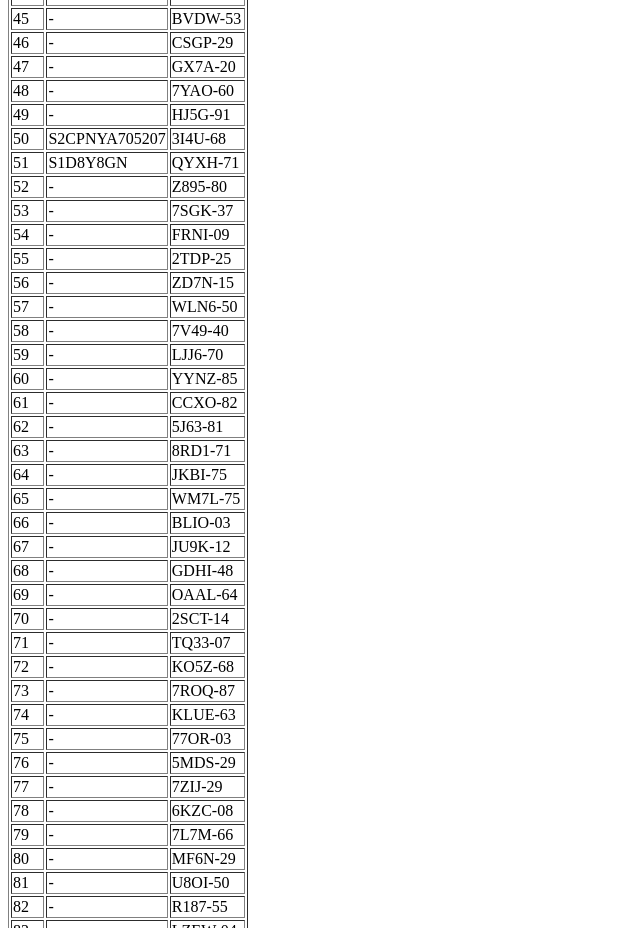
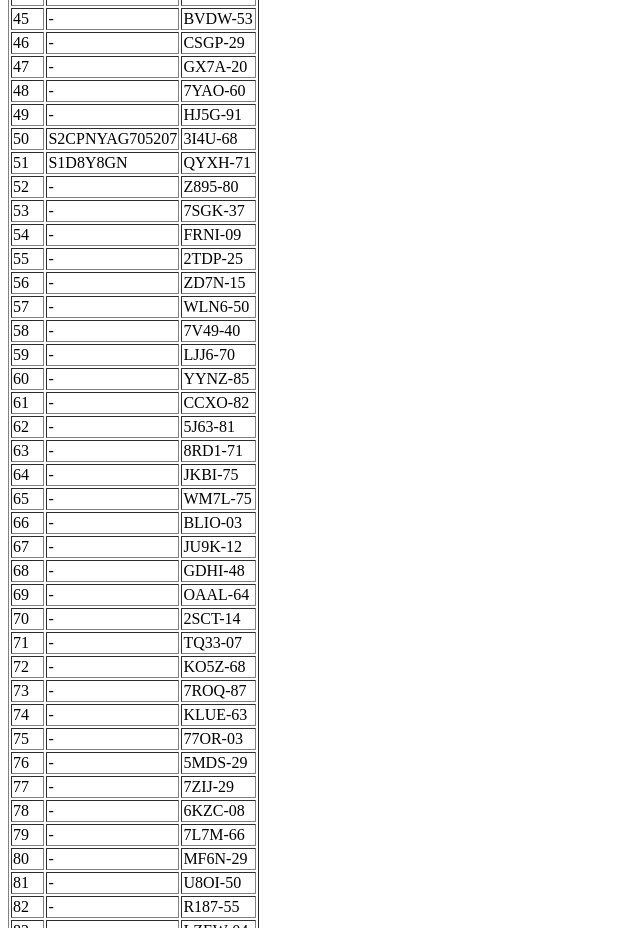
Before and after one commit to sseh-c/scrap_program, a plain HTML site: page index.html in a window 1280 px wide. Shown: the part 1180-2108 px from the top of the page, without its empty margins (0-640 px from the left). Drawn offline with Linux system fonts and the light colour scheme.

Commit message:
Update index.html

```diff
--- a/index.html
+++ b/index.html
@@ -58,7 +58,7 @@
 <tr class="pass"><td id="num">47</td><td id="disk_num">-</td><td id="key">GX7A-20</td></tr>
 <tr class="pass"><td id="num">48</td><td id="disk_num">-</td><td id="key">7YAO-60</td></tr>
 <tr class="pass"><td id="num">49</td><td id="disk_num">-</td><td id="key">HJ5G-91</td></tr>
-<tr class="pass"><td id="num">50</td><td id="disk_num">S2CPNYA705207</td><td id="key">3I4U-68</td></tr>
+<tr class="pass"><td id="num">50</td><td id="disk_num">S2CPNYAG705207</td><td id="key">3I4U-68</td></tr>
 <tr class="pass"><td id="num">51</td><td id="disk_num">S1D8Y8GN</td><td id="key">QYXH-71</td></tr>
 <tr class="pass"><td id="num">52</td><td id="disk_num">-</td><td id="key">Z895-80</td></tr>
 <tr class="pass"><td id="num">53</td><td id="disk_num">-</td><td id="key">7SGK-37</td></tr>
```
